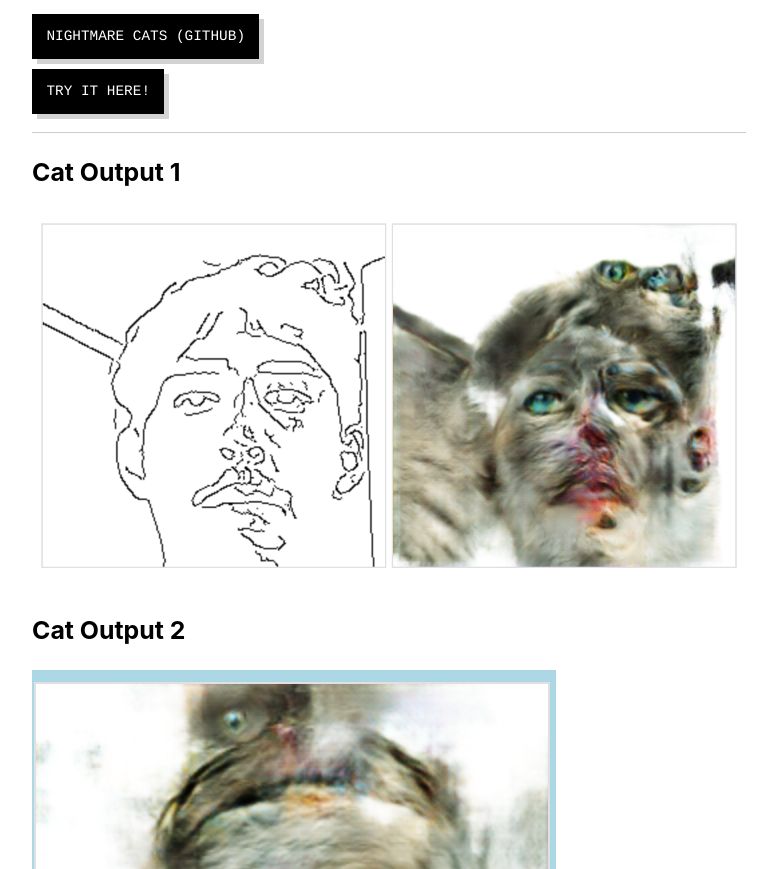
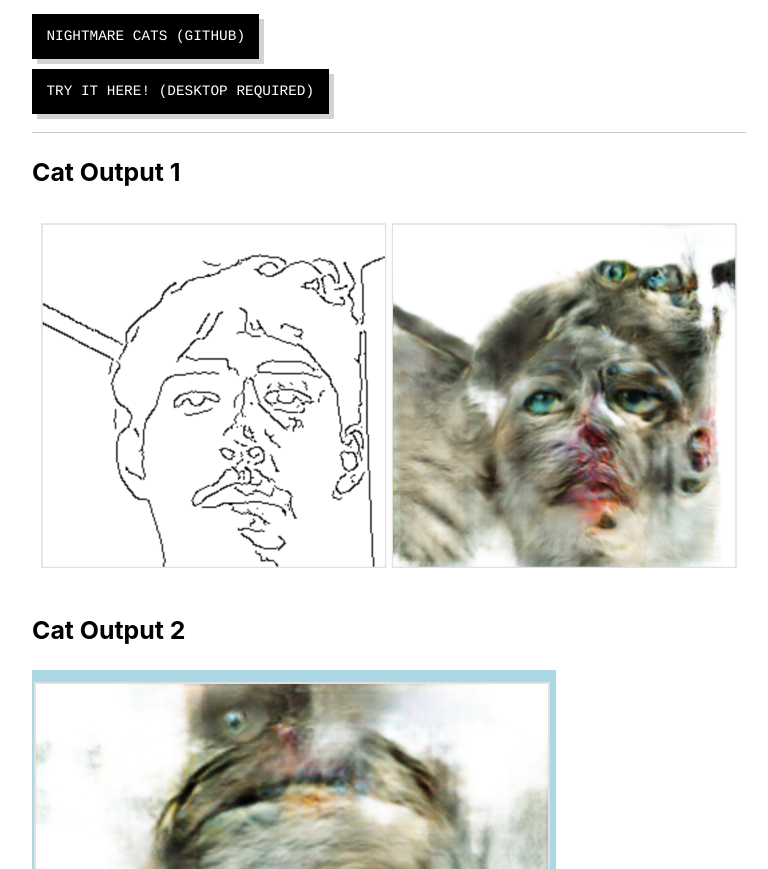
Before and after one commit to MangoGott/Portfolio, a Gatsby site: page /projects/Person2Cat in a window 1280 px wide. Shown: the part 1169-2038 px from the top of the page, without its empty margins (251-1019 px from the left). Built offline with nearby package versions, Linux system fonts and the light colour scheme; Gatsby itself is replaced by a stand-in of ours; a web font is replaced by a local one.

Commit message:
code clean up

```diff
--- a/src/posts/Person2Cat.md
+++ b/src/posts/Person2Cat.md
@@ -20,7 +20,7 @@ I'm aware that the model was not meant for human inputs, but I saw this project
 
 [Nightmare Cats (github)](https://github.com/MangoGott/webcam2pix)
 
-[Try it here!](https://mangogott.github.io/NightmareCat/)
+[Try it here! (desktop required)](https://mangogott.github.io/NightmareCat/)
 
 ***
 
```
